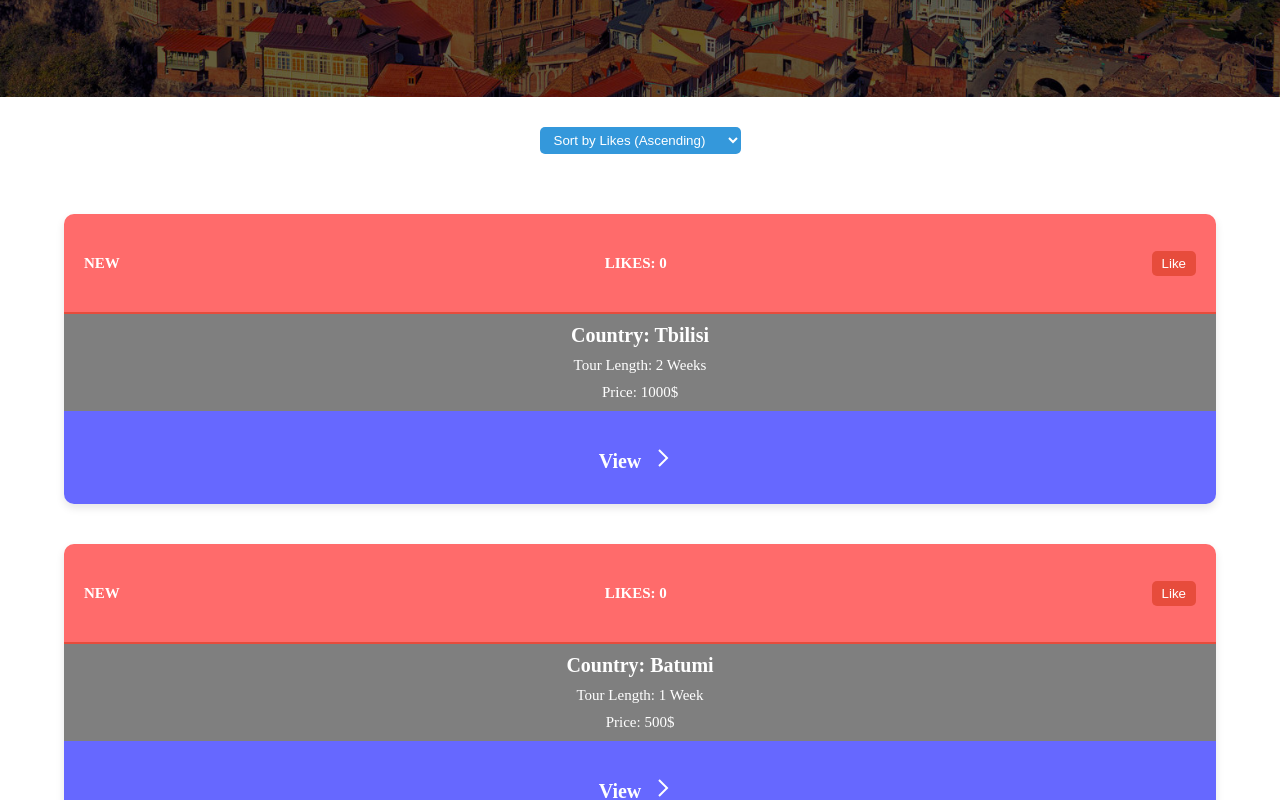
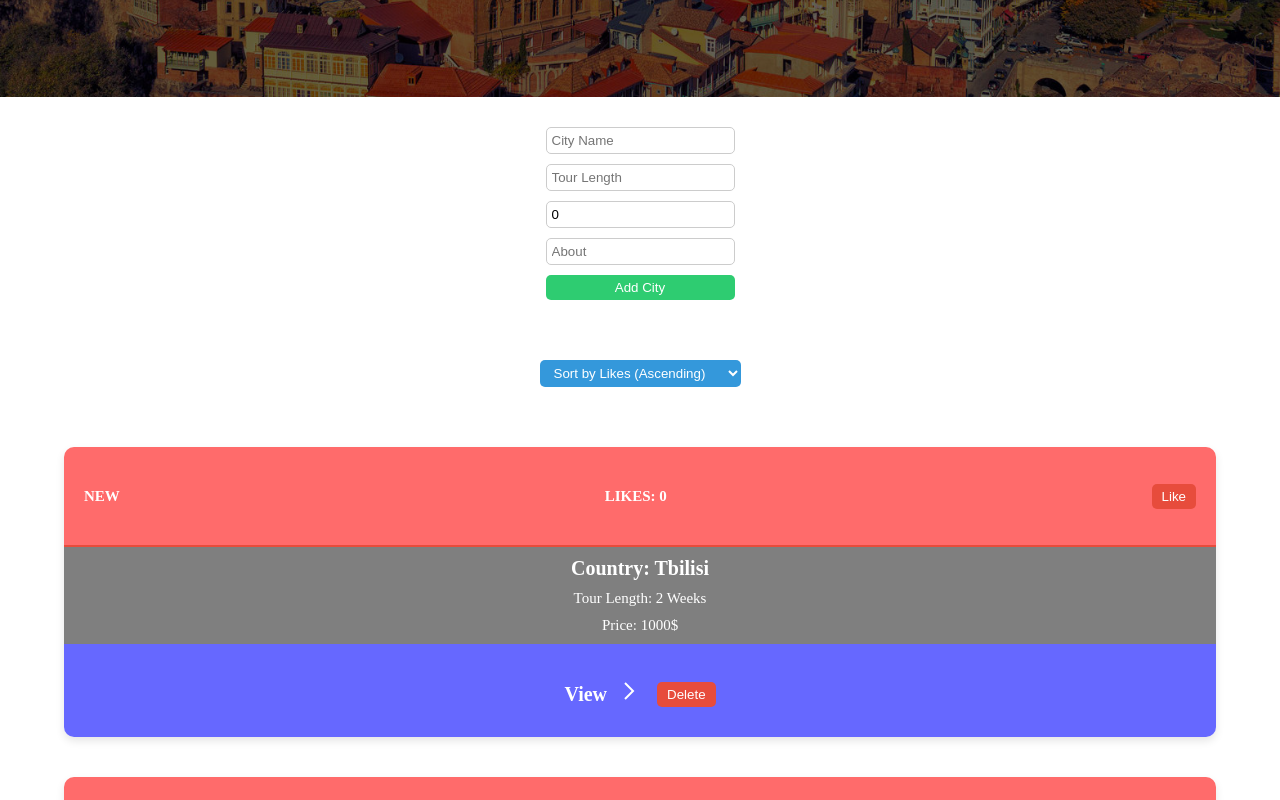
Before and after one commit to Bdmnss/countries-app, a React (Vite) app: page / in a window 1280 px wide. Shown: the part 600-1400 px from the top of the page. Built offline with nearby package versions, Linux system fonts and the light colour scheme.

Commit message:
take out everything useReducer, add delete button and add new city addition form

```diff
--- a/src/data.json
+++ b/src/data.json
@@ -5,7 +5,8 @@
         "duration": "2 Weeks",
         "price": 1000,
         "about": "Tbilisi is the capital and largest city of Georgia, located in the southeastern part of Europe. Situated on the banks of the Kura River, it is known for its diverse architecture, which blends ancient, medieval, and modern styles. Tbilisi has a rich history influenced by various cultures, including Persian, Russian, and Ottoman. Its old town is famous for narrow winding streets, sulfur baths, and landmarks like the Narikala Fortress and the Sameba Cathedral. The city is also a cultural and economic hub, offering vibrant nightlife, art scenes, and a growing tech industry.",
-        "likes": 0
+        "likes": 0,
+        "deleted": false
     },
     {
         "id": 2,
@@ -13,7 +14,8 @@
         "duration": "1 Week",
         "price": 500,
         "about": "Batumi is a seaside city on the Black Sea coast of Georgia. It is the capital of the Autonomous Republic of Adjara and the third-largest city in Georgia. Batumi is known for its subtropical climate, beaches, and modern architecture. The city has a rich history dating back to ancient times and has been influenced by various cultures, including Greek, Roman, Ottoman, and Russian. Batumi is a popular tourist destination, offering a mix of historic sites, natural beauty, and entertainment options. The city is home to landmarks like the Batumi Botanical Garden, the Alphabet Tower, and the Batumi Boulevard. It also hosts events like the Batumi International Film Festival and the Black Sea Jazz Festival.",
-        "likes": 0
+        "likes": 0,
+        "deleted": false
     },
     {
         "id": 3,
@@ -21,6 +23,7 @@
         "duration": "1 Week",
         "price": 500,
         "about": "Kutaisi is the legislative capital of Georgia and the second-largest city in the country. It is located in the western part of Georgia, near the Rioni River. Kutaisi is known for its rich history, ancient architecture, and cultural heritage. The city has been inhabited since ancient times and has been influenced by various civilizations, including Greek, Roman, Byzantine, and Ottoman. Kutaisi is home to landmarks like the Bagrati Cathedral, the Gelati Monastery, and the Sataplia Cave. The city is also a hub for education, commerce, and transportation, with a growing tourism industry. Kutaisi is a gateway to the nearby attractions of the Imereti region, including the Prometheus Cave, the Okatse Canyon, and the Martvili Canyon.",
-        "likes": 0
+        "likes": 0,
+        "deleted": false
     }
 ]
--- a/src/pages/home/components/Card/Card.module.css
+++ b/src/pages/home/components/Card/Card.module.css
@@ -10,6 +10,7 @@
 
 .card-styles {
   width: 90%;
+  cursor: pointer;
   height: 29rem;
   display: flex;
   flex-direction: column;
@@ -22,6 +23,17 @@
 .card-styles:hover {
   transform: translateY(-10px);
   box-shadow: 0 8px 16px rgba(0, 0, 0, 0.2);
+}
+
+.card-deleted {
+  opacity: 0.5;
+  background-color: #f8d7da;
+}
+
+.card-styles:hover .card-footer-content p,
+.card-styles:hover .card-footer-content .arrow-svg {
+  color: red;
+  fill: red;
 }
 
 .card-header {
@@ -44,10 +56,6 @@
   margin: 0;
 }
 
-.card-header button:hover {
-  background-color: #c0392b;
-}
-
 .card-header button {
   background-color: #e74c3c;
   color: white;
@@ -56,6 +64,10 @@
   border-radius: 0.5rem;
   cursor: pointer;
   transition: background-color 0.3s;
+}
+
+.card-header button:hover {
+  background-color: #c0392b;
 }
 
 .card-footer {
@@ -78,13 +90,6 @@
   cursor: pointer;
 }
 
-.card-footer-content:hover p,
-.card-footer-content:hover .arrow-svg {
-  cursor: pointer;
-  color: red;
-  fill: red;
-}
-
 .arrow-svg {
   width: 3rem;
   height: 3rem;
@@ -105,3 +110,17 @@
 .sort-select:hover {
   background-color: #2980b9;
 }
+
+.delete-button {
+  background-color: #e74c3c;
+  color: white;
+  border: none;
+  padding: 0.5rem 1rem;
+  border-radius: 0.5rem;
+  cursor: pointer;
+  transition: background-color 0.3s;
+}
+
+.delete-button:hover {
+  background-color: #c0392b;
+}
--- a/src/pages/home/components/Card/Card.tsx
+++ b/src/pages/home/components/Card/Card.tsx
@@ -4,78 +4,98 @@ import CardContent from "../card-content/CardContent";
 import CardFooter from "../card-footer/CardFooter";
 import CardHeader from "../card-header/CardHeader";
 import styles from "./Card.module.css";
-import { useState } from "react";
-
-interface IData {
-  id: number;
-  name: string;
-  duration: string;
-  price: number;
-  about: string;
-  likes: number;
-}
-
-type TData = IData[];
+import { useReducer, useEffect } from "react";
+import { initialState, reducer } from "./cardReducer";
+import CardForm from "../card-form/CardForm";
 
 const Card: React.FC = () => {
-  const [data, setData] = useState<TData>(json);
-  const [sortOrder, setSortOrder] = useState<"asc" | "desc">("asc");
-
+  const [state, dispatch] = useReducer(reducer, initialState);
   const navigate = useNavigate();
 
-  const handleCardClick = (id: string) => {
-    navigate(`/cities/${id}`);
+  useEffect(() => {
+    dispatch({ type: "SET_DATA", payload: json });
+  }, []);
+
+  const handleCardClick = (id: number) => {
+    const city = state.data.find((item) => item.id === id);
+    if (city) {
+      navigate(`/cities/${id}`, { state: { city } });
+    }
   };
 
-  const handleLike = (id: number) => {
-    const newData = data.map((item) => {
-      if (item.id === id) {
-        item.likes += 1;
-      }
-      return item;
-    });
-    setData(newData);
+  const handleLike = (e: React.MouseEvent<HTMLButtonElement>, id: number) => {
+    e.stopPropagation();
+    dispatch({ type: "LIKE_CITY", payload: id });
+  };
+
+  const handleDelete = (e: React.MouseEvent<HTMLButtonElement>, id: number) => {
+    e.stopPropagation();
+    dispatch({ type: "DELETE_CITY", payload: id });
   };
 
   const handleSortChange = (event: React.ChangeEvent<HTMLSelectElement>) => {
     const order = event.target.value as "asc" | "desc";
-    const sortedData = [...data].sort((a, b) => {
-      if (order === "asc") {
+    dispatch({ type: "SET_SORT_ORDER", payload: order });
+  };
+
+  const handleInputChange = (e: React.ChangeEvent<HTMLInputElement>) => {
+    const { name, value } = e.target;
+    dispatch({
+      type: "UPDATE_NEW_CITY",
+      payload: { name, value: name === "price" ? Number(value) : value },
+    });
+  };
+
+  const handleFormSubmit = (e: React.FormEvent<HTMLFormElement>) => {
+    e.preventDefault();
+    dispatch({ type: "ADD_CITY" });
+  };
+
+  const sortedData = [...state.data]
+    .filter((item) => !item.deleted)
+    .sort((a, b) => {
+      if (state.sortOrder === "asc") {
         return a.likes - b.likes;
       } else {
         return b.likes - a.likes;
       }
-    });
-    setData(sortedData);
-    setSortOrder(order);
-  };
+    })
+    .concat(state.data.filter((item) => item.deleted));
 
   return (
     <div className={styles["card-container"]}>
+      <CardForm
+        state={state}
+        handleInputChange={handleInputChange}
+        handleFormSubmit={handleFormSubmit}
+      />
       <select
-        value={sortOrder}
+        value={state.sortOrder}
         onChange={handleSortChange}
         className={styles["sort-select"]}
       >
         <option value="asc">Sort by Likes (Ascending)</option>
         <option value="desc">Sort by Likes (Descending)</option>
       </select>
-      {data.map((item, index) => (
-        <div key={index} className={styles["card-styles"]}>
+      {sortedData.map((item, index) => (
+        <div
+          key={index}
+          className={`${styles["card-styles"]} ${
+            item.deleted ? styles["card-deleted"] : ""
+          }`}
+          onClick={() => handleCardClick(item.id)}
+        >
           <CardHeader>
             <header className={styles["card-header"]}>
               <p>New</p>
               <p>Likes: {item.likes}</p>
-              <button onClick={() => handleLike(item.id)}>Like</button>
+              <button onClick={(e) => handleLike(e, item.id)}>Like</button>
             </header>
           </CardHeader>
           <CardContent data={item} />
           <CardFooter>
             <footer className={styles["card-footer"]}>
-              <div
-                className={styles["card-footer-content"]}
-                onClick={() => handleCardClick(item.id.toString())}
-              >
+              <div className={styles["card-footer-content"]}>
                 <p>View</p>
                 <svg
                   xmlns="http://www.w3.org/2000/svg"
@@ -85,6 +105,12 @@ const Card: React.FC = () => {
                 >
                   <path d="M7.293 4.707 14.586 12l-7.293 7.293 1.414 1.414L17.414 12 8.707 3.293 7.293 4.707z" />
                 </svg>
+                <button
+                  className={styles["delete-button"]}
+                  onClick={(e) => handleDelete(e, item.id)}
+                >
+                  {item.deleted ? "Recover" : "Delete"}
+                </button>
               </div>
             </footer>
           </CardFooter>
--- /dev/null
+++ b/src/pages/home/components/Card/cardReducer.ts
@@ -0,0 +1,85 @@
+export interface IData {
+  id: number;
+  name: string;
+  duration: string;
+  price: number;
+  about: string;
+  likes: number;
+  deleted: boolean;
+}
+
+export type TData = IData[];
+
+interface State {
+  data: TData;
+  sortOrder: "asc" | "desc";
+  newCity: IData;
+}
+
+const initialState: State = {
+  data: [],
+  sortOrder: "asc",
+  newCity: {
+    id: Math.random(),
+    name: "",
+    duration: "",
+    price: 0,
+    about: "",
+    likes: 0,
+    deleted: false,
+  },
+};
+
+type Action =
+  | { type: "SET_DATA"; payload: TData }
+  | { type: "SET_SORT_ORDER"; payload: "asc" | "desc" }
+  | { type: "UPDATE_NEW_CITY"; payload: { name: string; value: string | number } }
+  | { type: "ADD_CITY" }
+  | { type: "LIKE_CITY"; payload: number }
+  | { type: "DELETE_CITY"; payload: number };
+
+const reducer = (state: State, action: Action): State => {
+  switch (action.type) {
+    case "SET_DATA":
+      return { ...state, data: action.payload };
+    case "SET_SORT_ORDER":
+      return { ...state, sortOrder: action.payload };
+    case "UPDATE_NEW_CITY":
+      return {
+        ...state,
+        newCity: { ...state.newCity, [action.payload.name]: action.payload.value },
+      };
+    case "ADD_CITY":
+      return {
+        ...state,
+        data: [...state.data, state.newCity],
+        newCity: {
+          id: Math.random(),
+          name: "",
+          duration: "",
+          price: 0,
+          about: "",
+          likes: 0,
+          deleted: false,
+        },
+      };
+    case "LIKE_CITY":
+      return {
+        ...state,
+        data: state.data.map((item) =>
+          item.id === action.payload ? { ...item, likes: item.likes + 1 } : item
+        ),
+      };
+    case "DELETE_CITY":
+      return {
+        ...state,
+        data: state.data.map((item) =>
+          item.id === action.payload ? { ...item, deleted: !item.deleted } : item
+        ),
+      };
+    default:
+      return state;
+  }
+};
+
+export { initialState, reducer };
--- /dev/null
+++ b/src/pages/home/components/card-form/CardForm.module.css
@@ -0,0 +1,26 @@
+.city-form {
+  display: flex;
+  flex-direction: column;
+  gap: 1rem;
+  margin-bottom: 2rem;
+}
+
+.city-form input {
+  padding: 0.5rem;
+  border: 1px solid #ccc;
+  border-radius: 0.5rem;
+}
+
+.city-form button {
+  background-color: #2ecc71;
+  color: white;
+  border: none;
+  padding: 0.5rem 1rem;
+  border-radius: 0.5rem;
+  cursor: pointer;
+  transition: background-color 0.3s;
+}
+
+.city-form button:hover {
+  background-color: #27ae60;
+}
--- /dev/null
+++ b/src/pages/home/components/card-form/CardForm.tsx
@@ -0,0 +1,57 @@
+import React from "react";
+import styles from "./CardForm.module.css";
+import { IData } from "../Card/cardReducer";
+
+interface CardFormProps {
+  state: {
+    newCity: IData;
+  };
+  handleInputChange: (e: React.ChangeEvent<HTMLInputElement>) => void;
+  handleFormSubmit: (e: React.FormEvent<HTMLFormElement>) => void;
+}
+
+const CardForm: React.FC<CardFormProps> = ({
+  state,
+  handleInputChange,
+  handleFormSubmit,
+}) => {
+  return (
+    <form onSubmit={handleFormSubmit} className={styles["city-form"]}>
+      <input
+        type="text"
+        name="name"
+        value={state.newCity.name}
+        onChange={handleInputChange}
+        placeholder="City Name"
+        required
+      />
+      <input
+        type="text"
+        name="duration"
+        value={state.newCity.duration}
+        onChange={handleInputChange}
+        placeholder="Tour Length"
+        required
+      />
+      <input
+        type="number"
+        name="price"
+        value={state.newCity.price}
+        onChange={handleInputChange}
+        placeholder="Price"
+        required
+      />
+      <input
+        type="text"
+        name="about"
+        value={state.newCity.about}
+        onChange={handleInputChange}
+        placeholder="About"
+        required
+      />
+      <button type="submit">Add City</button>
+    </form>
+  );
+};
+
+export default CardForm;
```
